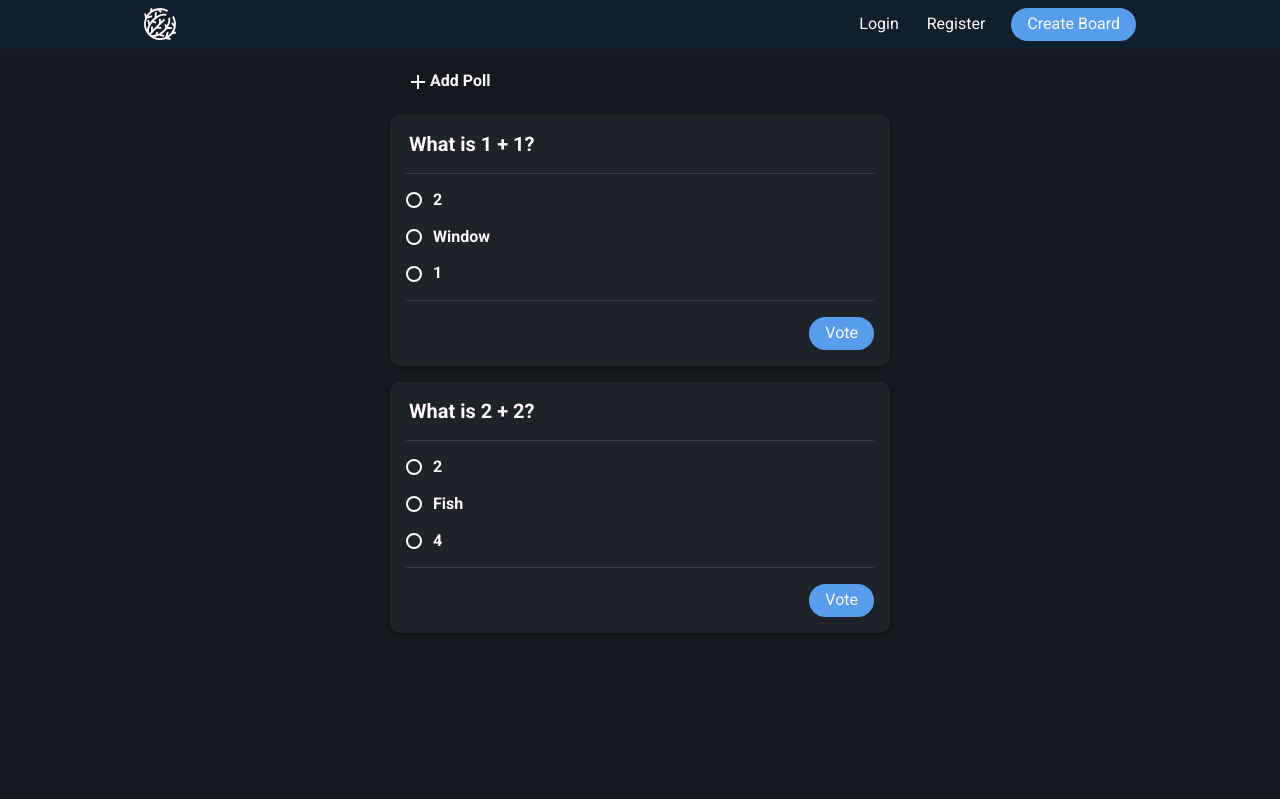
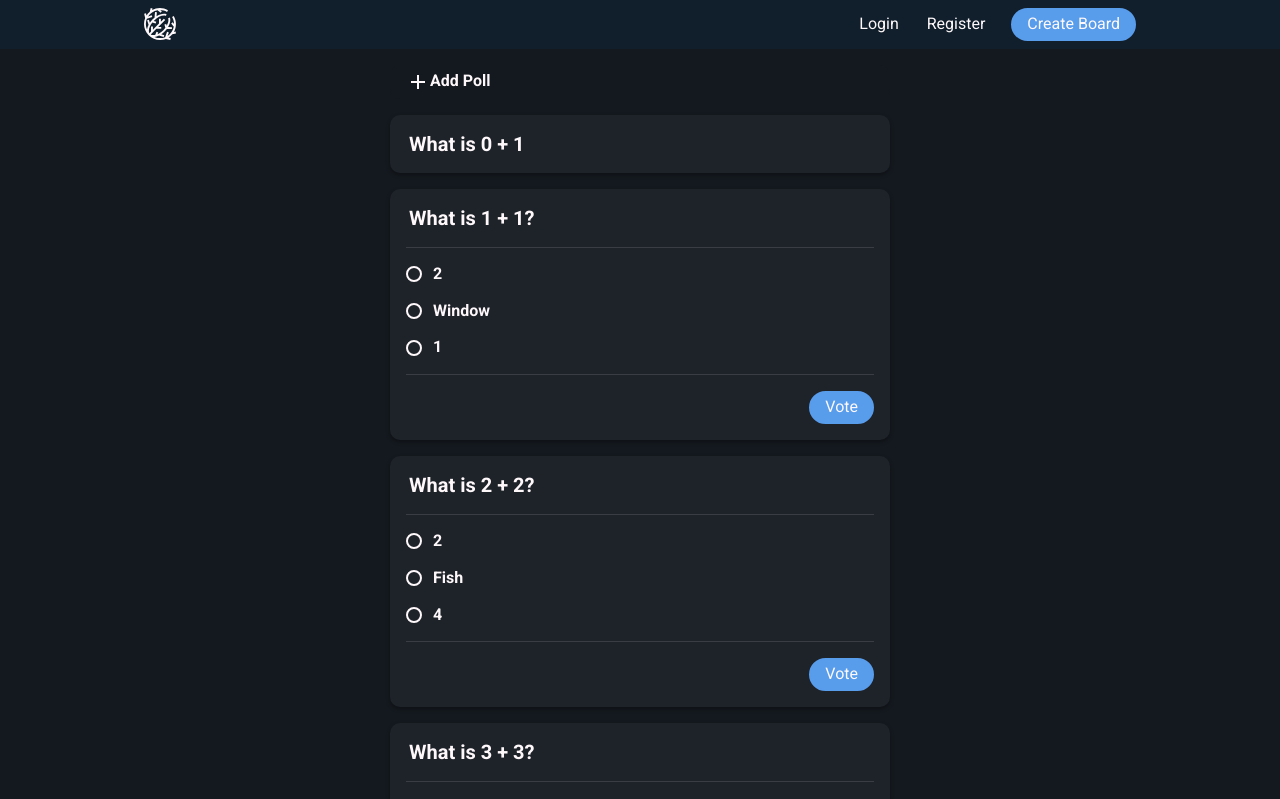
Before and after one commit to hhuuddoo/silent-classroom, a React (Create React App) app: page / in a window 1280 px wide. Shown: the top 799 px of the page. Built offline with nearby package versions, Linux system fonts and the light colour scheme.

Commit message:
create poll results files

```diff
--- a/src/components/question.js
+++ b/src/components/question.js
@@ -1,6 +1,6 @@
 import React from "react";
 
 // Question label
-export default function Question({ question }) {
-  return <span className="question">{question}</span>;
+export default function Question({ children }) {
+  return <span className="question">{children}</span>;
 }
--- a/src/containers/index.js
+++ b/src/containers/index.js
@@ -1,3 +1,4 @@
 export { default as HeaderContainer } from "./header-container";
 export { default as NewPoll } from "./new-poll";
 export { default as Poll } from "./poll";
+export { default as PollResults } from "./poll-results";
--- /dev/null
+++ b/src/containers/poll-results.js
@@ -0,0 +1,10 @@
+import React from "react";
+import { Panel, Question } from "../components";
+
+export default function PollResults({ question }) {
+  return (
+    <Panel>
+      <Question>{question}</Question>
+    </Panel>
+  );
+}
--- a/src/containers/poll.js
+++ b/src/containers/poll.js
@@ -4,7 +4,7 @@ import { Panel, Question, Seperator, PollOption } from "../components";
 export default function Poll({ question, options, pollId }) {
   return (
     <Panel>
-      <Question question={question} />
+      <Question>{question}</Question>
       <Seperator />
       {options.map((option, idx) => {
         return (
@@ -16,9 +16,6 @@ export default function Poll({ question, options, pollId }) {
           />
         );
       })}
-      {/* <PollOption option="Option 1" name="some id" id="id" />
-      <PollOption option="Option 2" name="some id" id="id2" />
-      <PollOption option="Option 3" name="some id" id="id3" /> */}
       <Seperator />
       <div className="right">
         <span className="button button--cta">Vote</span>
--- a/src/pages/PollBoard.js
+++ b/src/pages/PollBoard.js
@@ -1,5 +1,5 @@
 import React, { useState } from "react";
-import { NewPoll, Poll } from "../containers";
+import { NewPoll, Poll, PollResults } from "../containers";
 import { AddPollButton } from "../components";
 
 export default function PollBoard() {
@@ -12,6 +12,7 @@ export default function PollBoard() {
           setCreateNewPoll={setCreateNewPoll}
         />
         {createNewPoll && <NewPoll setCreateNewPoll={setCreateNewPoll} />}
+        <PollResults question="What is 0 + 1" />
         <Poll
           question="What is 1 + 1?"
           options={["2", "Window", "1"]}
@@ -22,6 +23,8 @@ export default function PollBoard() {
           options={["2", "Fish", "4"]}
           pollId={2}
         />
+        <Poll question="What is 3 + 3?" options={["9", "6", "3"]} pollId={3} />
+        <Poll question="What is 4 + 4?" options={["16", "8", "4"]} pollId={4} />
       </div>
     </>
   );
--- a/src/scss/_poll.scss
+++ b/src/scss/_poll.scss
@@ -26,6 +26,7 @@
     height: 1rem;
     width: 1.0415rem;
     padding: 0;
+    cursor: pointer;
 
     // Custom radio button styling
     appearance: none;
--- a/src/scss/index.css
+++ b/src/scss/index.css
@@ -446,6 +446,7 @@ a:hover {
   height: 1rem;
   width: 1.0415rem;
   padding: 0;
+  cursor: pointer;
   -webkit-appearance: none;
      -moz-appearance: none;
           appearance: none;
```
Also changed, not shown: 1 other file (tests, documents, lock files or other folders).
